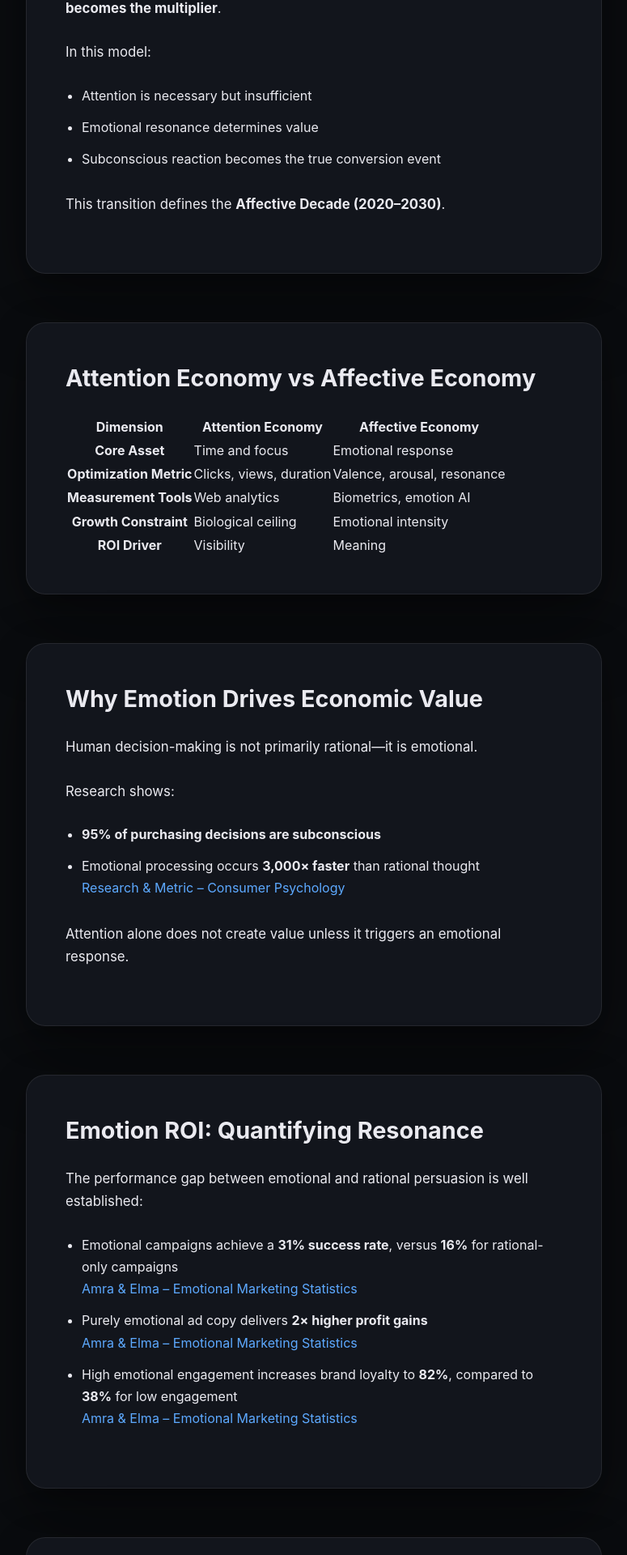
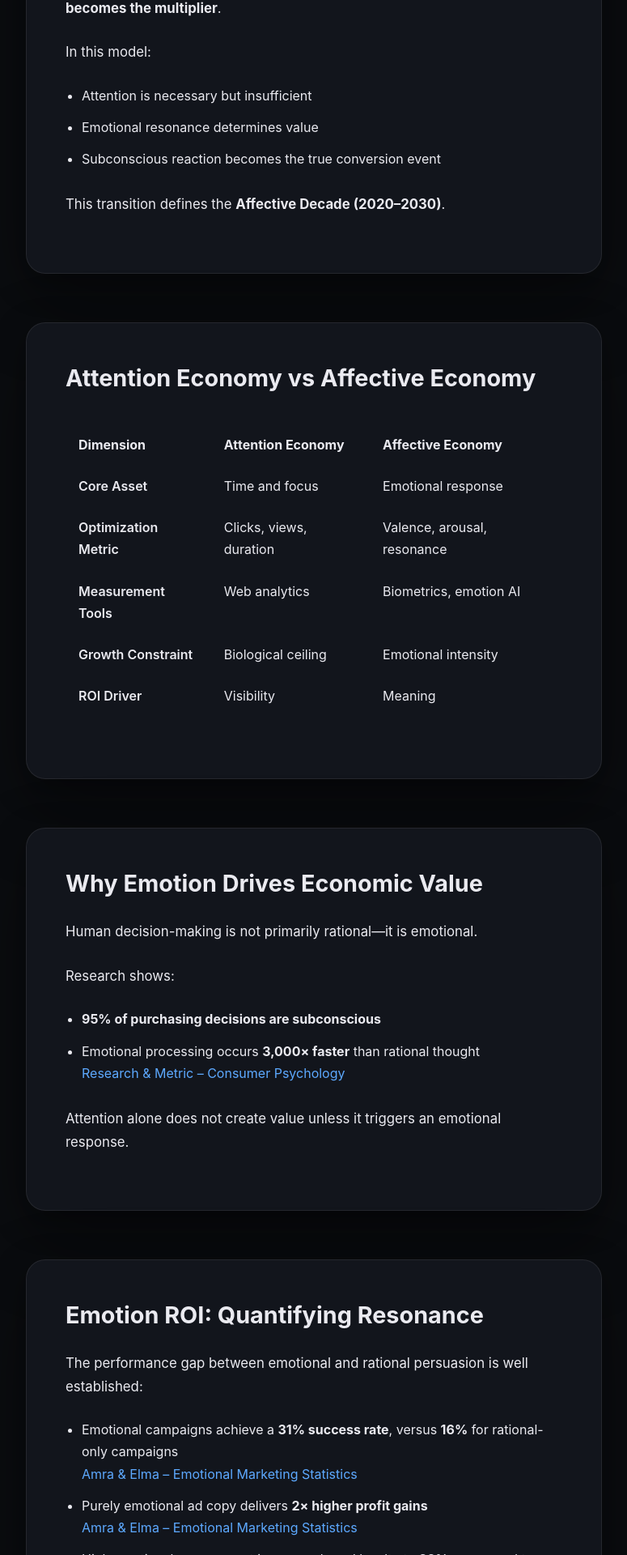
Before and after one commit to 996938039a-droid/996938039a-droid.github.io, a Jekyll site: the page built from _posts/2026-02-07-affective-economy-explained.md, in a window 1280 px wide. Shown: the part 4480-6400 px from the top of the page at 81% size, without its empty margins (252-1027 px from the left). Built offline with Jekyll 4.4.1, drawn with Linux system fonts in a browser that asks for light colours.

Commit message:
Update style.css

```diff
--- a/assets/style.css
+++ b/assets/style.css
@@ -736,3 +736,33 @@ img {
   margin-top: 14px;
   color: #9aa0aa;
 }
+
+
+/* === FIX TABLE COLLAPSING ISSUE === */
+.table-wrap {
+  overflow-x: auto;
+  margin: 2rem 0;
+}
+
+.comparison-table {
+  width: 100%;
+  border-collapse: collapse;
+  table-layout: auto !important;
+}
+
+.comparison-table th,
+.comparison-table td {
+  white-space: normal !important;
+  word-break: break-word;
+  padding: 0.75rem 1rem;
+  text-align: left;
+  vertical-align: top;
+}
+
+.comparison-table thead th {
+  font-weight: 700;
+}
+
+.comparison-table tbody th {
+  font-weight: 600;
+}
```
